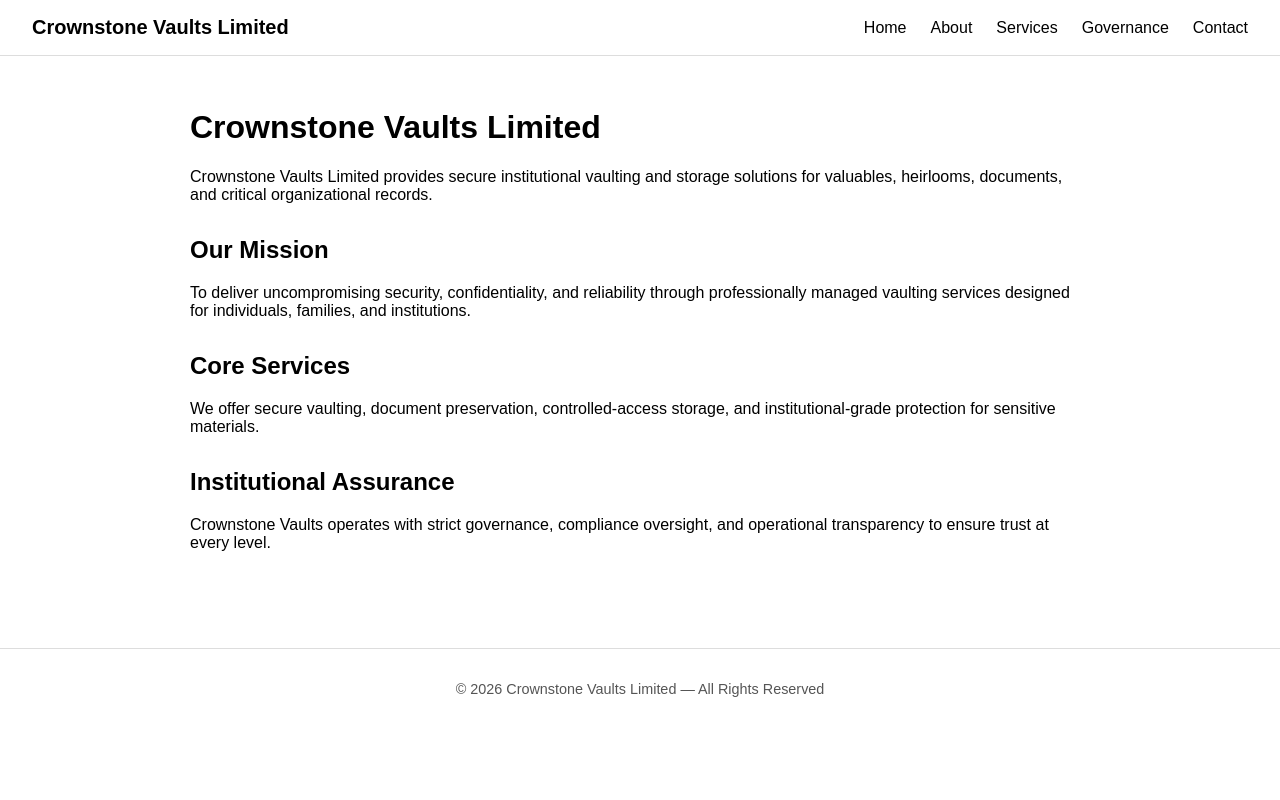
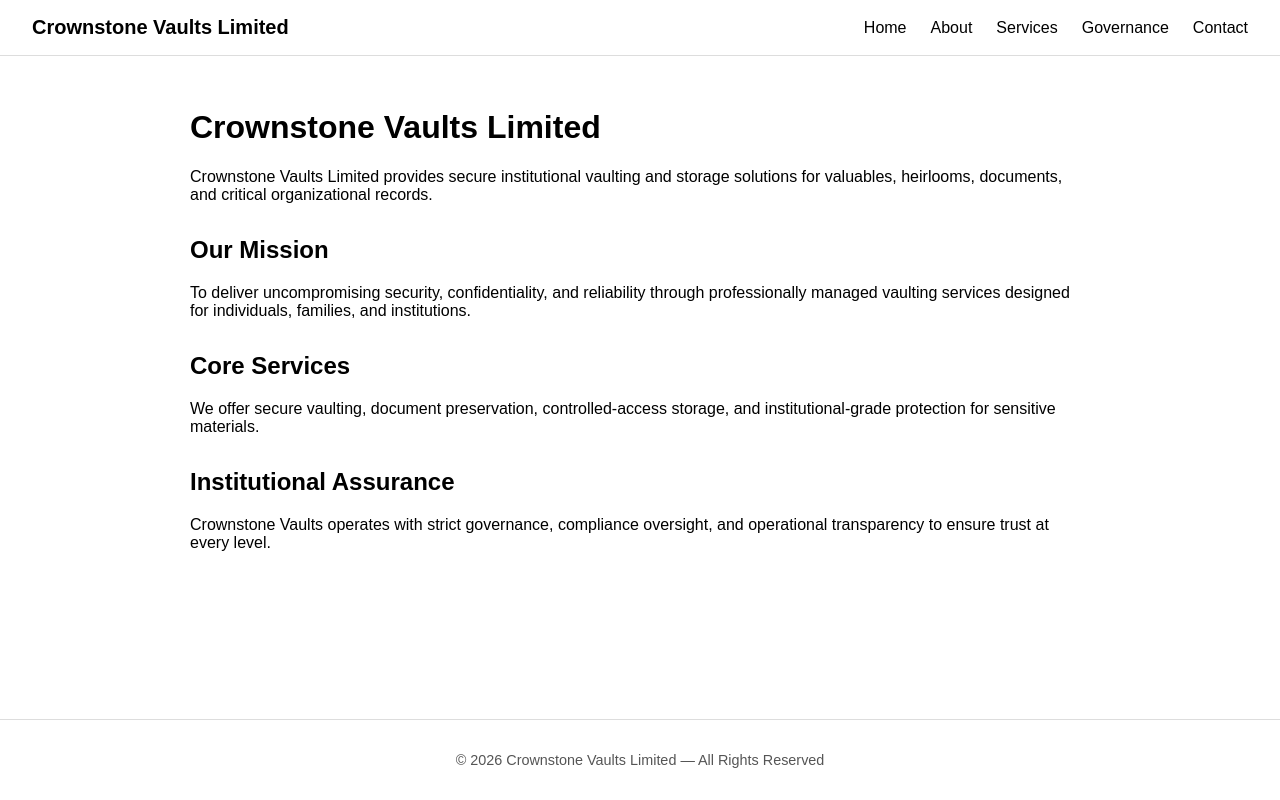
Before and after one commit to soulnlite/crownstone-vaults, a Next.js app: page / in a window 1280 px wide. Built offline with nearby package versions, Linux system fonts and the light colour scheme.

Commit message:
Flexible Footer update

```diff
--- a/app/layout.tsx
+++ b/app/layout.tsx
@@ -6,38 +6,70 @@ export const metadata = {
 export default function RootLayout({ children }: { children: React.ReactNode }) {
   return (
     <html lang="en">
-      <body style={{ margin: 0, fontFamily: "Arial, sans-serif" }}>
-        <header style={{
+      <body
+        style={{
+          margin: 0,
+          fontFamily: "Arial, sans-serif",
+          minHeight: "100vh",
+          display: "flex",
+          flexDirection: "column",
+        }}
+      >
+        <header
+          style={{
             display: "flex",
             justifyContent: "space-between",
             alignItems: "center",
             padding: "1rem 2rem",
-          borderBottom: "1px solid #ddd"
-        }}>
+            borderBottom: "1px solid #ddd",
+          }}
+        >
           <div style={{ fontSize: "1.25rem", fontWeight: "bold" }}>
             Crownstone Vaults Limited
           </div>
 
           <nav style={{ display: "flex", gap: "1.5rem" }}>
-            <a href="/" style={{ textDecoration: "none", color: "black" }}>Home</a>
-            <a href="/about" style={{ textDecoration: "none", color: "black" }}>About</a>
-            <a href="/services" style={{ textDecoration: "none", color: "black" }}>Services</a>
-            <a href="/governance" style={{ textDecoration: "none", color: "black" }}>Governance</a>
-            <a href="/contact" style={{ textDecoration: "none", color: "black" }}>Contact</a>
+            <a href="/" style={{ textDecoration: "none", color: "black" }}>
+              Home
+            </a>
+            <a href="/about" style={{ textDecoration: "none", color: "black" }}>
+              About
+            </a>
+            <a
+              href="/services"
+              style={{ textDecoration: "none", color: "black" }}
+            >
+              Services
+            </a>
+            <a
+              href="/governance"
+              style={{ textDecoration: "none", color: "black" }}
+            >
+              Governance
+            </a>
+            <a
+              href="/contact"
+              style={{ textDecoration: "none", color: "black" }}
+            >
+              Contact
+            </a>
           </nav>
         </header>
 
-        {children}
+        <div style={{ flex: 1 }}>{children}</div>
 
-        <footer style={{
+        <footer
+          style={{
             marginTop: "3rem",
             padding: "2rem",
             borderTop: "1px solid #ddd",
             textAlign: "center",
             fontSize: "0.9rem",
-          color: "#555"
-        }}>
-          © {new Date().getFullYear()} Crownstone Vaults Limited — All Rights Reserved
+            color: "#555",
+          }}
+        >
+          © {new Date().getFullYear()} Crownstone Vaults Limited — All Rights
+          Reserved
         </footer>
       </body>
     </html>
```
Lines whose indentation alone changed are shown as unchanged.
